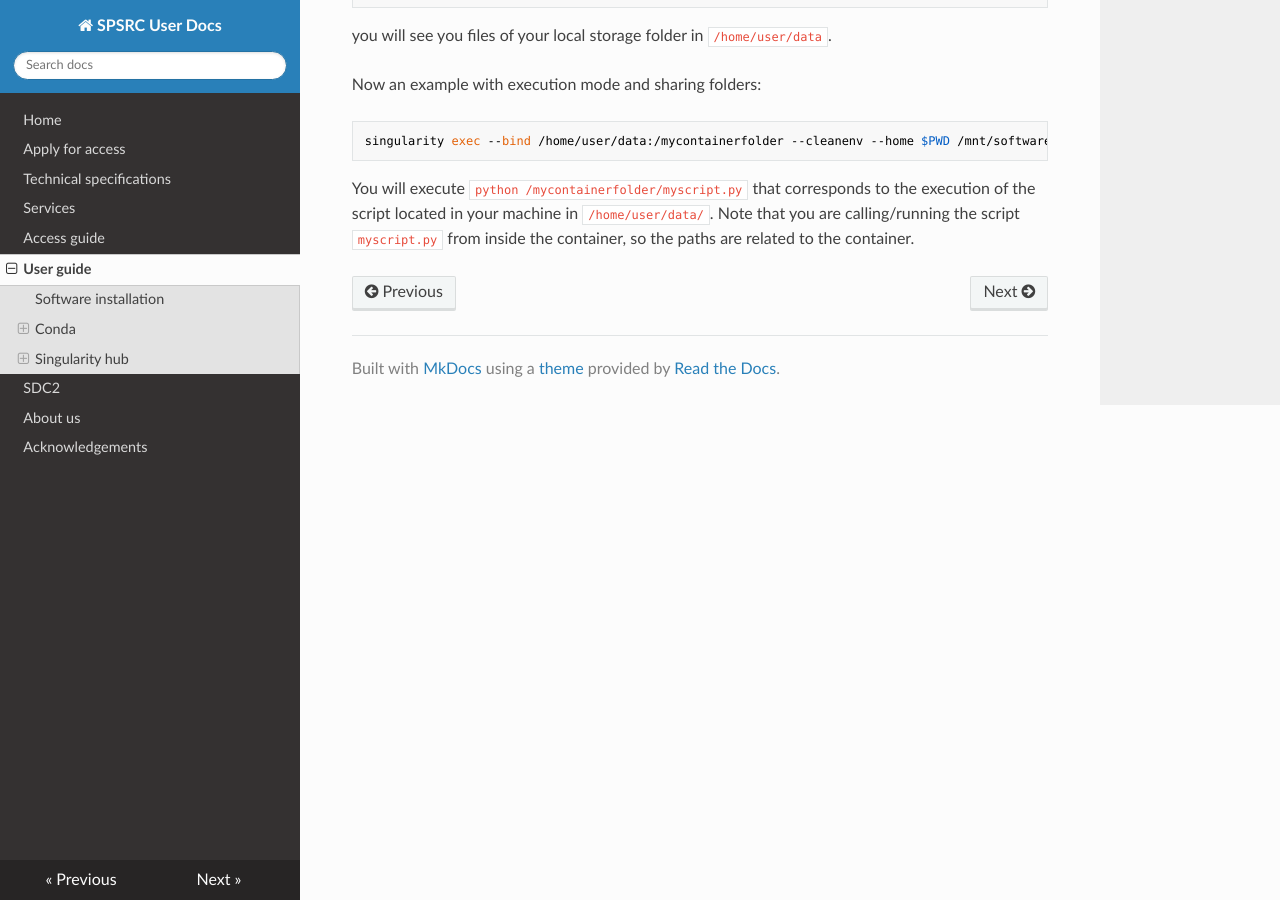
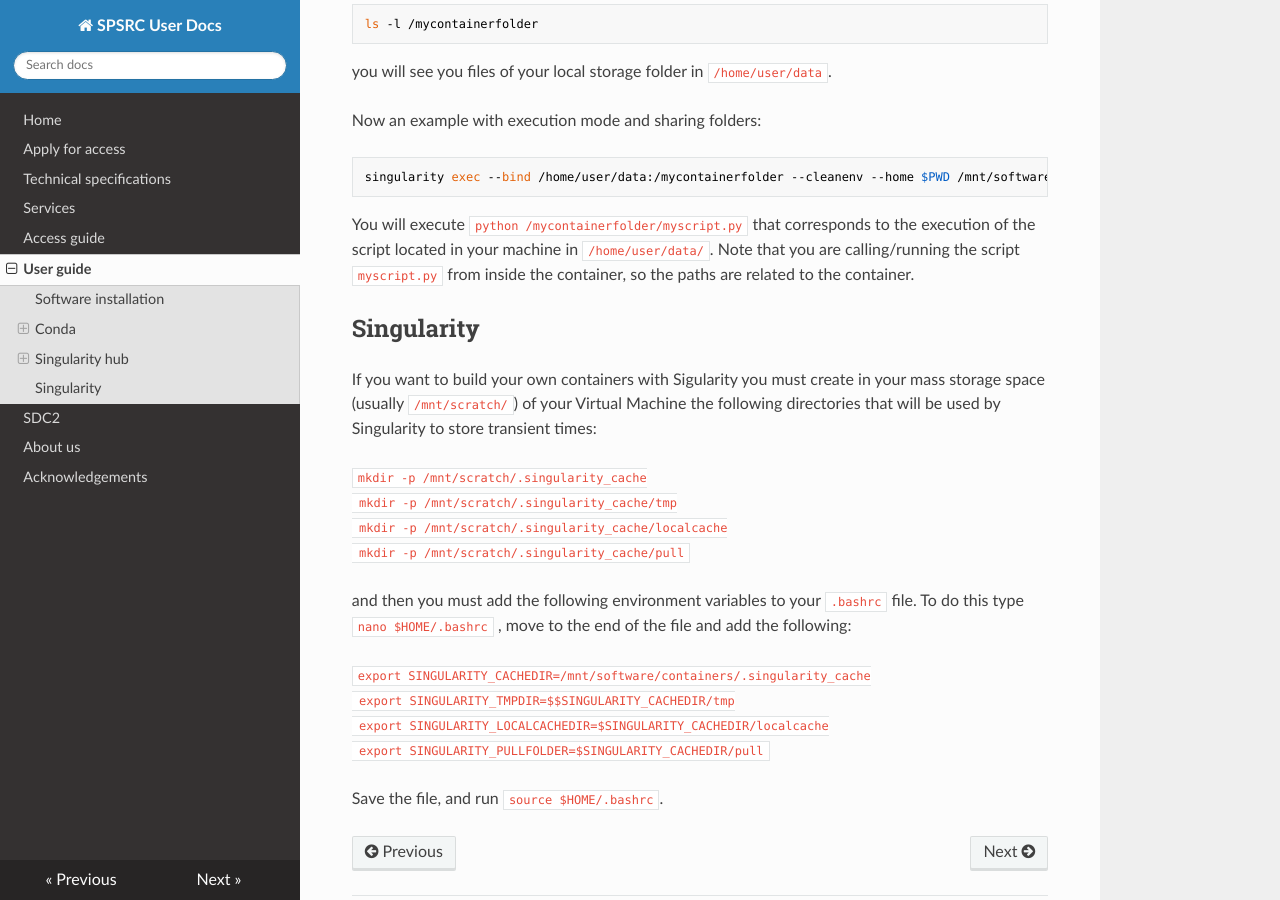
Before and after one commit to espsrc/spsrc_user_docs, an MkDocs documentation site: the page built from docs/user_guide.md, in a window 1280 px wide and 900 px high, scrolled down 4236 px. Built offline with MkDocs 1.6.1, drawn with Linux system fonts in a browser that asks for light colours; nearby versions of some CDN libraries.

Commit message:
Add singularity section
Steps required to build your own container with Singularity

````diff
--- a/docs/user_guide.md
+++ b/docs/user_guide.md
@@ -168,3 +168,25 @@ Now an example with execution mode and sharing folders:
 singularity exec --bind /home/user/data:/mycontainerfolder --cleanenv --home $PWD /mnt/software/containers/casa_1.7.0.sif python /mycontainerfolder/myscript.py
 ```
 You will execute `python /mycontainerfolder/myscript.py` that corresponds to the execution of the script located in your machine in `/home/user/data/`. Note that you are calling/running the script `myscript.py` from inside the container, so the paths are related to the container.
+
+## Singularity
+
+If you want to build your own containers with Sigularity you must create in your mass storage space (usually ```/mnt/scratch/```) of your Virtual Machine the following directories that will be used by Singularity to store transient times:
+
+ ```
+ mkdir -p /mnt/scratch/.singularity_cache
+ mkdir -p /mnt/scratch/.singularity_cache/tmp
+ mkdir -p /mnt/scratch/.singularity_cache/localcache
+ mkdir -p /mnt/scratch/.singularity_cache/pull
+ ```
+
+ and then you must add the following environment variables to your ```.bashrc``` file. To do this type ``nano $HOME/.bashrc`` , move to the end of the file and add the following:
+
+ ```
+ export SINGULARITY_CACHEDIR=/mnt/software/containers/.singularity_cache
+ export SINGULARITY_TMPDIR=$$SINGULARITY_CACHEDIR/tmp
+ export SINGULARITY_LOCALCACHEDIR=$SINGULARITY_CACHEDIR/localcache
+ export SINGULARITY_PULLFOLDER=$SINGULARITY_CACHEDIR/pull
+ ```
+
+ Save the file, and run ```source $HOME/.bashrc```.
````
